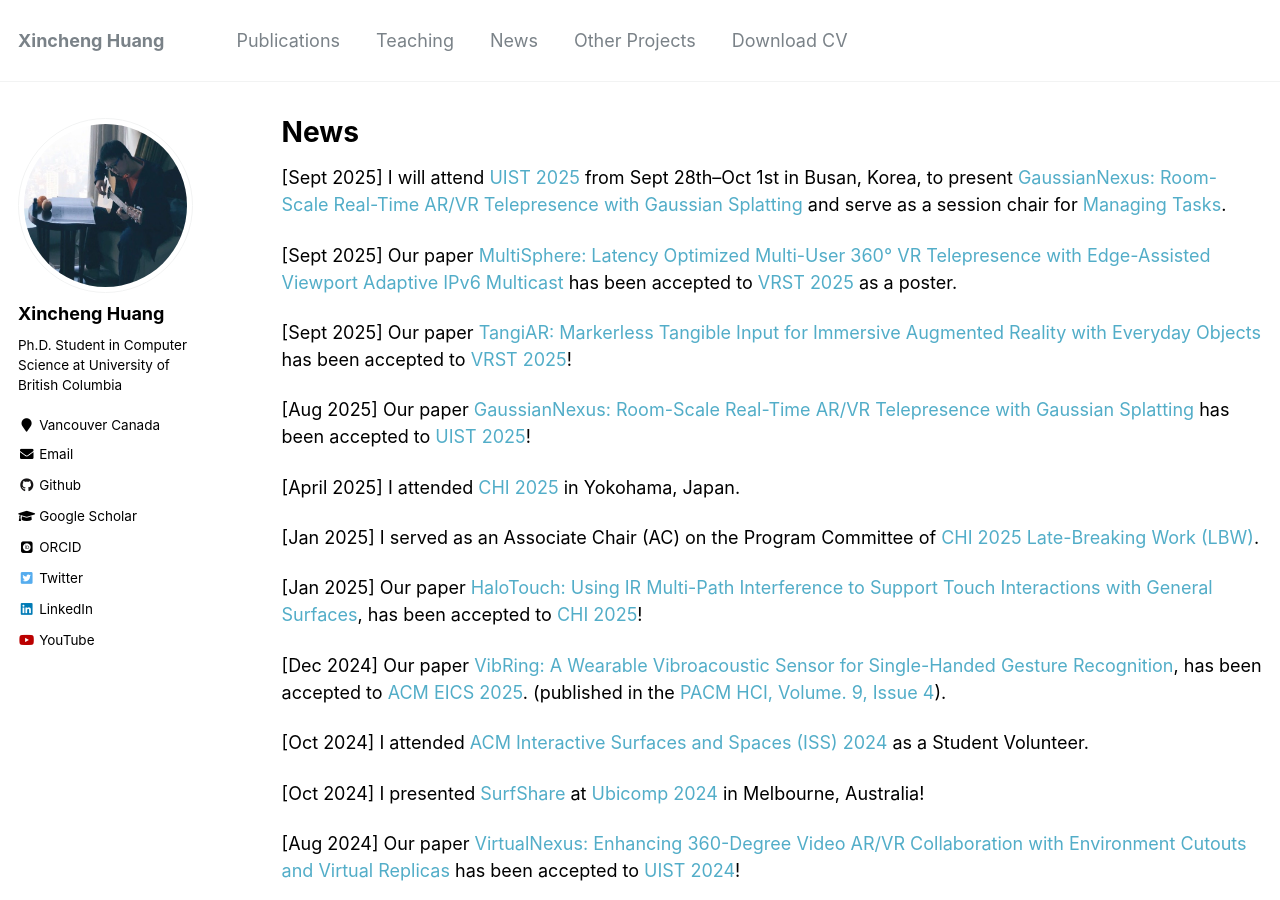
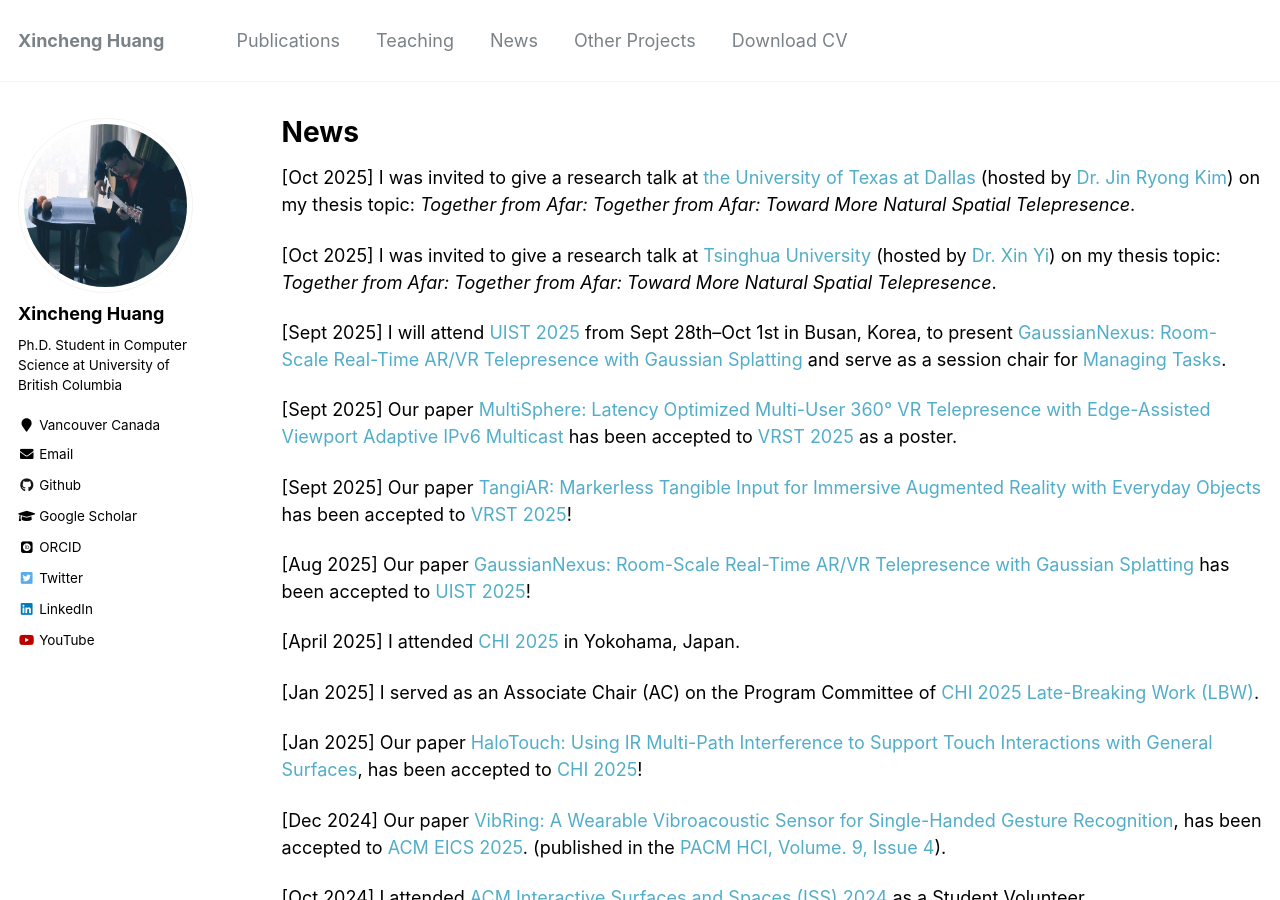
Before and after one commit to Peter-Pater/peter-pater.github.io, a Jekyll site: the page built from _pages/news.md, in a window 1280 px wide and 900 px high. Built offline with Jekyll 4.4.1, drawn with Linux system fonts in a browser that asks for light colours; some web fonts are replaced.

```diff
--- a/_pages/news.md
+++ b/_pages/news.md
@@ -6,6 +6,10 @@ author_profile: true
 ---
 
 {% include base_path %}
+
+[Oct 2025] I was invited to give a research talk at <a href="https://www.utdallas.edu/" style="text-decoration:none" target="_blank">the University of Texas at Dallas</a> (hosted by <a href="https://jessekim.com/" style="text-decoration:none" target="_blank">Dr. Jin Ryong Kim</a>) on my thesis topic: <em>Together from Afar: Together from Afar: Toward More Natural Spatial Telepresence</em>.
+
+[Oct 2025] I was invited to give a research talk at <a href="https://www.tsinghua.edu.cn/en/" style="text-decoration:none" target="_blank">Tsinghua University</a> (hosted by <a href="https://www.insc.tsinghua.edu.cn/inscen/info/1255/1114.htm" style="text-decoration:none" target="_blank">Dr. Xin Yi</a>) on my thesis topic: <em>Together from Afar: Together from Afar: Toward More Natural Spatial Telepresence</em>.
 
 [Sept 2025] I will attend <a href="https://uist.acm.org/2025/" style="text-decoration:none" target="_blank">UIST 2025</a> from Sept 28th--Oct 1st in Busan, Korea, to present <a href="/publications/gaussiannexus" style="text-decoration:none">GaussianNexus: Room-Scale Real-Time AR/VR Telepresence with Gaussian Splatting</a> and serve as a session chair for <a href="https://programs.sigchi.org/uist/2025/program/session/208721" style="text-decoration:none">Managing Tasks</a>.
 
```
Also changed, not shown: _publications/9-MultiSphere.md (+3 -3 lines), 1 other file.
